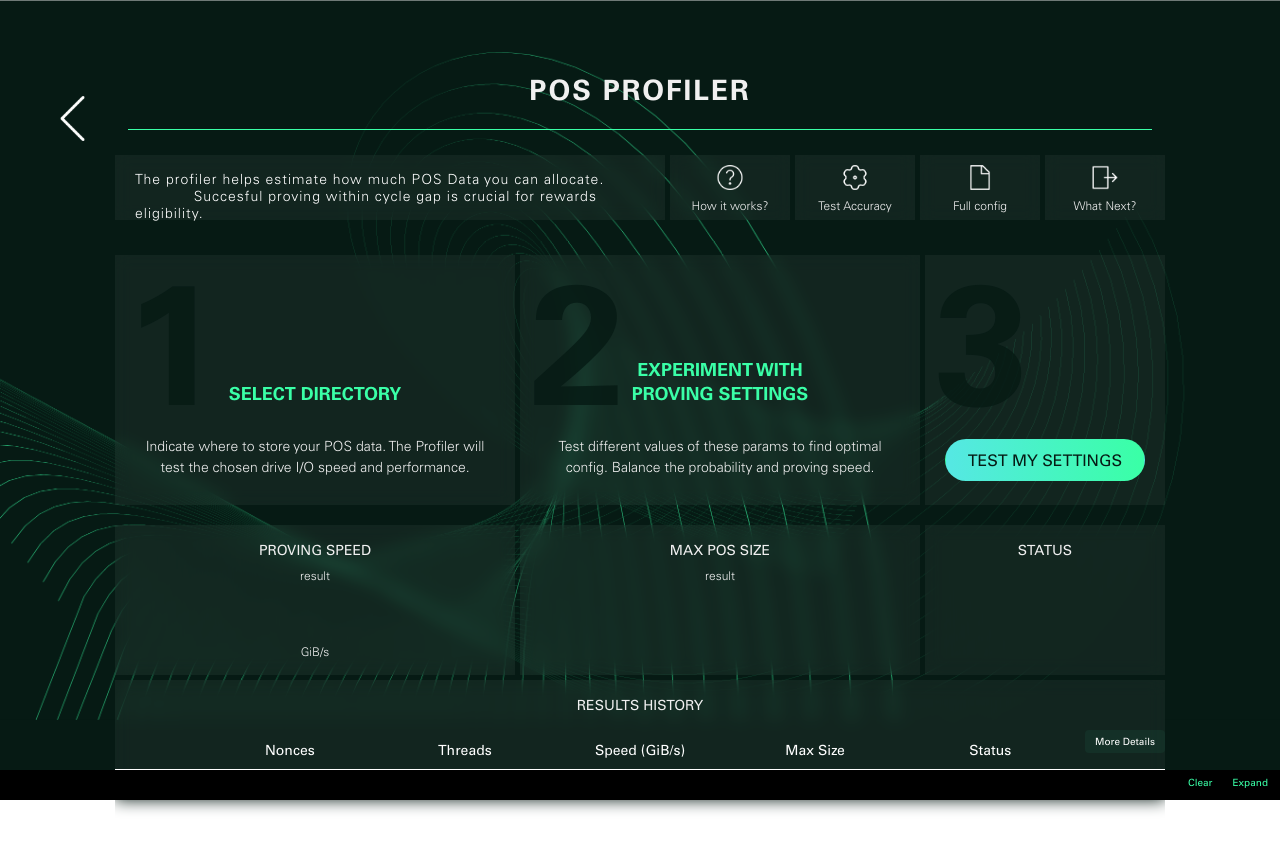
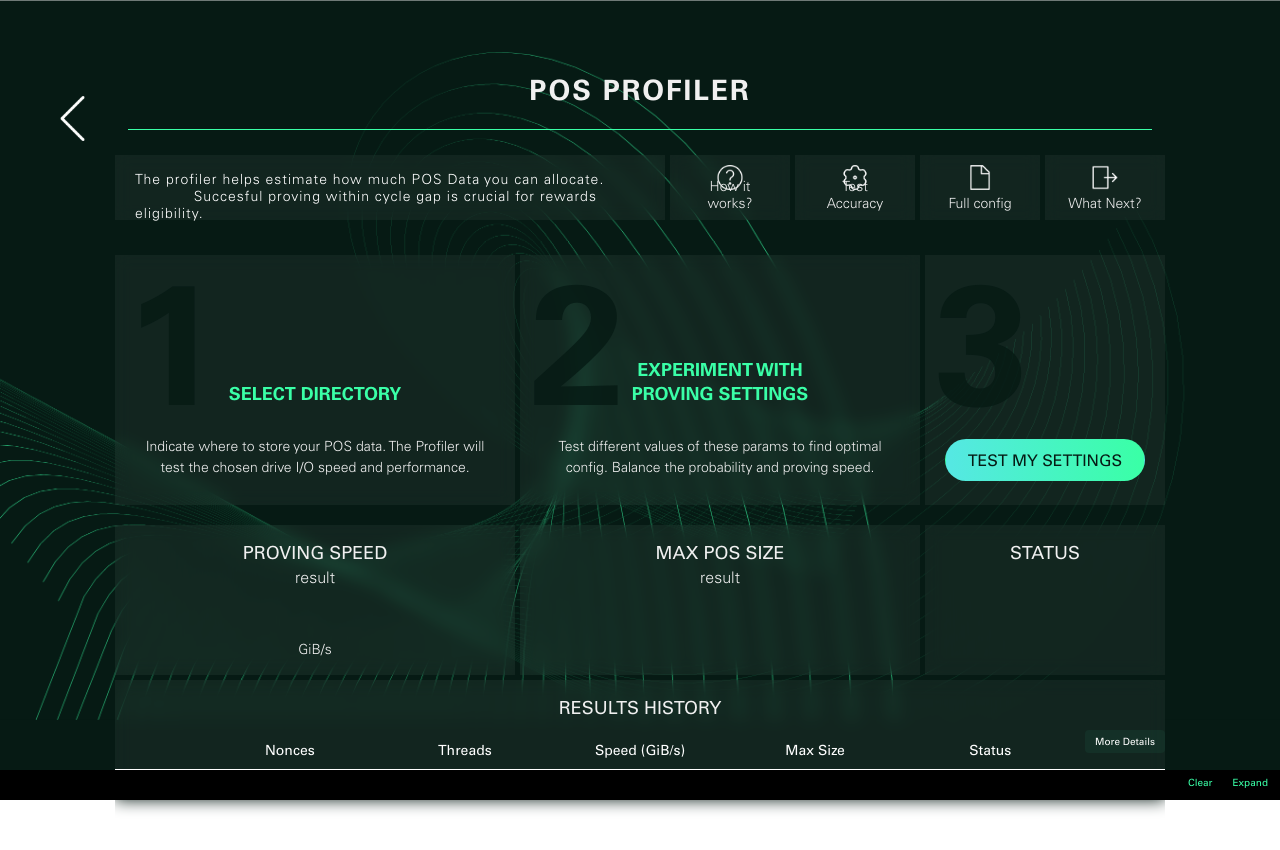
Before and after one commit to spacemeshos/sm-init-app-v2, a React (Create React App) app: page /profiler in a window 1280 px wide. Shown: the top 850 px of the page. Built offline with nearby package versions, Linux system fonts and the light colour scheme.

Commit message:
add border prop and adjust font sizes in Tile component

```diff
--- a/src/components/tile.tsx
+++ b/src/components/tile.tsx
@@ -19,6 +19,7 @@ export interface TileProps {
   width?: number;
   height?: number;
   top?: number;
+  border?: boolean;
 }
 
 const TileWrapper = styled.div<{
@@ -28,12 +29,15 @@ const TileWrapper = styled.div<{
   backgroundColor?: string;
   blurred?: boolean;
   top?: number;
+  border?: boolean;
 }>`
   height: ${({ height = 450 }) => `${height}px`};
   width: ${({ width = 500 }) => `${width}px`};
   background-color: ${({ selected, backgroundColor = 'transparent' }) =>
     selected ? Colors.greenLightOpaque : backgroundColor};
   backdrop-filter: ${({ blurred }) => (blurred ? 'blur(8px)' : 'none')};
+  border: ${({ border }) =>
+    border ? `1px solid ${Colors.greenLightOpaque}` : 'none'};
   position: relative;
   display: flex;
   justify-content: center;
@@ -48,7 +52,7 @@ const TileHeading = styled.h2`
   text-align: center;
   text-transform: uppercase;
   font-weight: 100;
-  font-size: 14px;
+  font-size: 18px;
   top: 15px;
   position: absolute;
 `;
@@ -59,7 +63,7 @@ const SubHeader = styled.h3`
   top: 30%;
   position: absolute;
   text-align: center;
-  font-size: 12px;
+  font-size: 16px;
   font-weight: 100;
 `;
 
@@ -79,7 +83,7 @@ const Footer = styled.h3`
   bottom: 10%;
   position: absolute;
   text-align: center;
-  font-size: 12px;
+  font-size: 14px;
   font-weight: 100;
   padding: 0px 20px;
 `;
@@ -146,6 +150,7 @@ const Tile: React.FC<TileProps> = ({
   width,
   height,
   top,
+  border
 }) => {
   return (
     <TileWrapper
@@ -156,6 +161,7 @@ const Tile: React.FC<TileProps> = ({
       width={width}
       height={height}
       top={top}
+    border={border}
     >
       <TileHeading>{heading}</TileHeading>
       {!errmsg && <SubHeader>{subheader}</SubHeader>}
```
